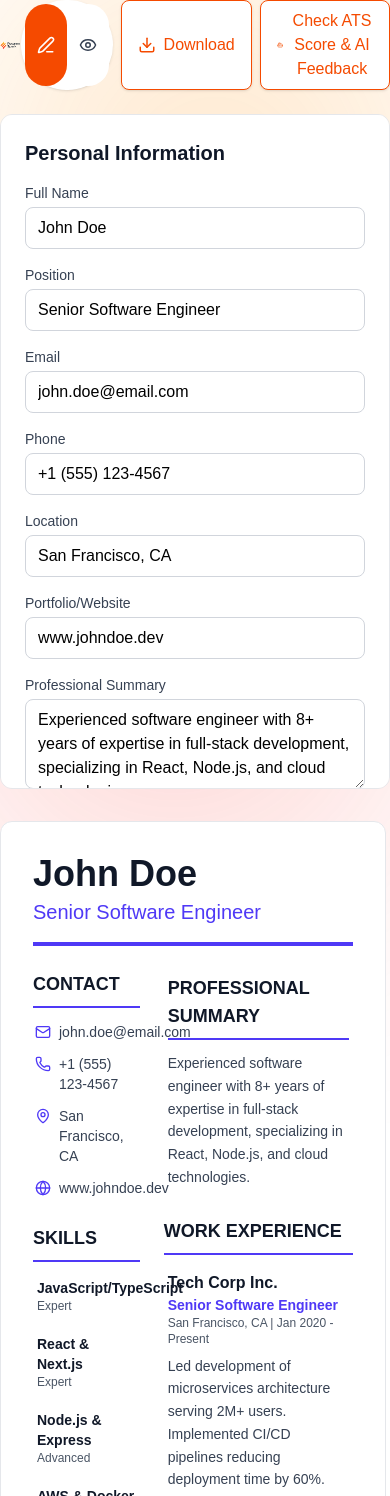
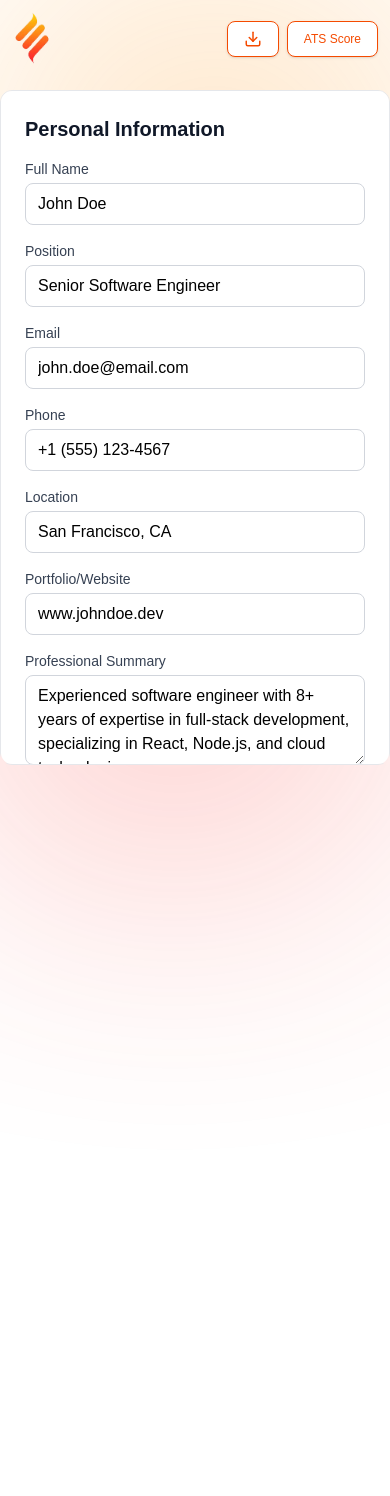
Before and after one commit to MdShalimSadman/resume-spark, a Next.js app: page /resume-editor in a window 390 px wide. After the commit the page ends 844 px from the top, so only its background shows below. Built offline with nearby package versions, Linux system fonts and the light colour scheme; what @react-pdf/renderer would draw is missing.

Commit message:
feat(responsive): responsiveness handled for resume editor

```diff
--- a/app/ats-report/page.tsx
+++ b/app/ats-report/page.tsx
@@ -1,91 +1,11 @@
-"use client";
-
-import { useAtomValue } from "jotai";
-import { atsReportAtom, atsLoadingAtom } from "@/atoms/atsAtom";
-import Image from "next/image";
-import AnimatedScoreCircle from "@/components/icons/AnimatedScoreCircle";
-import ReportSection from "@/components/ats-report/ReportSection";
-import Link from "next/link";
+import AtsReportIndex from '@/components/ats-report';
 
 const Page = () => {
-  const report = useAtomValue(atsReportAtom);
-  const isLoading = useAtomValue(atsLoadingAtom);
-
-  if (isLoading) {
-    return (
-      <div className="text-center p-20 text-xl font-medium">
-        Analyzing your resume... This may take a moment.
-      </div>
-    );
-  }
-
-  if (!report) {
-    return (
-      <div className="text-center p-20 text-xl font-medium text-gray-600">
-        No ATS Report found. Please go back and run the analysis.
-      </div>
-    );
-  }
-
-  const safeScore = Number(report.atsScore) || 0;
-
   return (
-    <div className="p-8">
-      <div className="max-w-6xl mx-auto p-10">
-        <div className="flex items-center justify-center w-full">
-         <Link href={"/"}>
-          <Image
-            src="/images/logo-black.png"
-            width={150}
-            height={150}
-            priority
-            alt="logo"
-            className="mb-6"
-          />
-          </Link>
-        </div>
-        <h1 className="text-4xl font-extrabold text-center mb-8 text-[#ea580c]">
-          ATS Compatibility Report with AI Feedback
-        </h1>
-
-        <div className="text-center mb-10 p-6 bg-orange-50 rounded-xl">
-          <AnimatedScoreCircle score={safeScore} />
-          <p className="text-xl mt-4 font-medium text-gray-700 max-w-2xl mx-auto">
-            &quot;{report.summary}&quot;
-          </p>
-        </div>
-
-        <hr className="my-8 border-orange-200" />
-
-        <div className="grid grid-cols-1 md:grid-cols-2 gap-8">
-          <ReportSection
-            title="Strengths"
-            items={report.strengths || []}
-            icon="✅"
-            color="border-green-500 bg-green-50"
-          />
-          <ReportSection
-            title="Issues & Risks"
-            items={report.issues || []}
-            icon="🚨"
-            color="border-red-500 bg-red-50"
-          />
-          <ReportSection
-            title="Actionable Fixes"
-            items={report.fixSuggestions || []}
-            icon="🛠️"
-            color="border-blue-500 bg-blue-50"
-          />
-          <ReportSection
-            title="Keyword Optimization"
-            items={report.keywordOptimization || []}
-            icon="🔑"
-            color="border-orange-500 bg-orange-50"
-          />
-        </div>
-      </div>
+    <div>
+      <AtsReportIndex/>
     </div>
-  );
-};
+  )
+}
 
 export default Page;
--- /dev/null
+++ b/components/ats-report/index.tsx
@@ -0,0 +1,104 @@
+"use client";
+
+import { useAtomValue } from "jotai";
+import { atsReportAtom, atsLoadingAtom } from "@/atoms/atsAtom";
+import Image from "next/image";
+import AnimatedScoreCircle from "@/components/icons/AnimatedScoreCircle";
+import ReportSection from "@/components/ats-report/sections/ReportSection";
+import Link from "next/link";
+
+const AtsReportIndex = () => {
+  const report = useAtomValue(atsReportAtom);
+  const isLoading = useAtomValue(atsLoadingAtom);
+
+  if (isLoading) {
+    return (
+      <div className="text-center p-20 text-xl font-medium">
+        Analyzing your resume... This may take a moment.
+      </div>
+    );
+  }
+
+  if (!report) {
+    return (
+      <div className="text-center p-20 text-xl font-medium text-gray-600">
+        No ATS Report found. Please go back and run the analysis.
+      </div>
+    );
+  }
+
+  const safeScore = Number(report.atsScore) || 0;
+
+  const sections = [
+    {
+      title: "Strengths",
+      items: report.strengths || [],
+      icon: "✅",
+      color: "border-green-500 bg-green-50",
+    },
+    {
+      title: "Issues & Risks",
+      items: report.issues || [],
+      icon: "🚨",
+      color: "border-red-500 bg-red-50",
+    },
+    {
+      title: "Actionable Fixes",
+      items: report.fixSuggestions || [],
+      icon: "🛠️",
+      color: "border-blue-500 bg-blue-50",
+    },
+    {
+      title: "Keyword Optimization",
+      items: report.keywordOptimization || [],
+      icon: "🔑",
+      color: "border-orange-500 bg-orange-50",
+    },
+  ];
+
+  return (
+    <div className="p-8">
+      <div className="max-w-6xl mx-auto p-10">
+        <div className="flex items-center justify-center w-full">
+          <Link href={"/"}>
+            <Image
+              src="/images/logo-black.png"
+              width={150}
+              height={150}
+              priority
+              alt="logo"
+              className="mb-6"
+            />
+          </Link>
+        </div>
+
+        <h1 className="text-4xl font-extrabold text-center mb-8 text-[#ea580c]">
+          ATS Compatibility Report with AI Feedback
+        </h1>
+
+        <div className="text-center mb-10 p-6 bg-orange-50 rounded-xl">
+          <AnimatedScoreCircle score={safeScore} />
+          <p className="text-xl mt-4 font-medium text-gray-700 max-w-2xl mx-auto">
+            &quot;{report.summary}&quot;
+          </p>
+        </div>
+
+        <hr className="my-8 border-orange-200" />
+
+        <div className="grid grid-cols-1 md:grid-cols-2 gap-8">
+          {sections.map((section, index) => (
+            <ReportSection
+              key={index}
+              title={section.title}
+              items={section.items}
+              icon={section.icon}
+              color={section.color}
+            />
+          ))}
+        </div>
+      </div>
+    </div>
+  );
+};
+
+export default AtsReportIndex;
--- a/components/resume-editor/index.tsx
+++ b/components/resume-editor/index.tsx
@@ -621,7 +621,7 @@ const ResumeEditorIndex = () => {
   };
 
   return (
-    <div className="md:p-8">
+    <div className="md:p-8 pb-0! md:pb-2!">
       <div className="max-w-7xl mx-auto">
         <ResumeHeader
           handleCheckATS={handleCheckATS}
--- a/components/resume-editor/sections/EditorPanel.tsx
+++ b/components/resume-editor/sections/EditorPanel.tsx
@@ -230,7 +230,7 @@ export const EditorPanel: React.FC<IEditorPanelProps> = ({
                 }
                 className="w-full px-3 py-2 border border-gray-300 rounded-lg  text-sm"
               />
-              <div className="flex gap-2">
+              <div className="flex flex-col md:flex-row gap-2">
                 <input
                   type="text"
                   placeholder="Start Date"
@@ -339,7 +339,7 @@ export const EditorPanel: React.FC<IEditorPanelProps> = ({
                 }
                 className="w-full px-3 py-2 border border-gray-300 rounded-lg  text-sm"
               />
-              <div className="flex gap-2">
+              <div className="flex flex-col md:flex-row gap-2">
                 <input
                   type="text"
                   placeholder="Start Year"
@@ -401,7 +401,7 @@ export const EditorPanel: React.FC<IEditorPanelProps> = ({
           <div
             key={skill.id}
             ref={getOrCreateRef(skill.id, skillRefs)}
-            className="mb-3 p-3 border border-gray-200 rounded-lg flex gap-3 items-center"
+            className="mb-3 p-3 border border-gray-200 rounded-lg flex flex-col md:flex-row gap-3 md:items-center"
           >
             <input
               type="text"
--- a/components/resume-editor/sections/PreviewPanel.tsx
+++ b/components/resume-editor/sections/PreviewPanel.tsx
@@ -16,11 +16,11 @@ export const PreviewPanel: React.FC<PreviewPanelProps> = ({
 }) => {
   return (
     <div className={viewMode === "preview" ? "lg:col-span-2 mx-auto" : "max-h-[80vh] overflow-auto"}>
-      <div className="space-y-4 pr-1 overflow-auto">
+      <div className="hidden lg:block space-y-4 pr-1 overflow-auto">
         {pageContents.map((page, pageIndex) => (
           <div
             key={pageIndex}
-            className="bg-white border border-gray-200  rounded-xl  p-8 max-w-2xl "
+            className="bg-white border border-gray-200  rounded-xl  p-8 max-w-2xl! "
             style={{ height: pageHeight, overflow: "hidden" }}
           >
             {page.map((content: PageRow, idx: number) => (
--- a/components/resume-editor/sections/ResumeHeader.tsx
+++ b/components/resume-editor/sections/ResumeHeader.tsx
@@ -21,7 +21,7 @@ const ResumeHeader: FC<IResumeHeaderProps> = ({
   isAtsLoading,
 }) => {
   return (
-    <div className="mb-6 flex justify-between items-center">
+    <div className="md:mb-6 mb-3 flex justify-between items-center p-3 md:p-0">
       <Link href={"/"}>
         <Image
           src="/images/logo-black.png"
@@ -29,10 +29,19 @@ const ResumeHeader: FC<IResumeHeaderProps> = ({
           height={150}
           priority
           alt="logo"
+          className="hidden md:block"
+        />
+        <Image
+          src="/images/mobile-logo.png"
+          width={40}
+          height={40}
+          priority
+          alt="logo"
+          className="md:hidden"
         />
       </Link>
       <div className="flex gap-2">
-        <div className="bg-white shadow-sm rounded-full p-1 flex">
+        <div className="hidden bg-white shadow-sm rounded-full p-1 lg:flex">
           <button
             onClick={() => setViewMode("edit")}
             className={`px-3 py-2 cursor-pointer rounded-full flex items-center gap-2 transition ${
@@ -56,19 +65,26 @@ const ResumeHeader: FC<IResumeHeaderProps> = ({
         </div>
         <button
           onClick={handleDownloadPDF}
-          className="px-4 shadow-sm py-2 rounded-lg flex items-center gap-2 transition bg-white text-orange-600 border border-orange-600  hover:text-white hover:bg-orange-600 disabled:bg-orange-300 disabled:border-orange-300 disabled:text-white transition-all duration-200 cursor-pointer"
+          className="px-4 shadow-sm py-2 rounded-lg flex items-center gap-2 transition bg-white text-orange-600 border border-orange-600  hover:text-white hover:bg-orange-600 disabled:bg-orange-300 disabled:border-orange-300 disabled:text-white duration-200 cursor-pointer"
           disabled={isDownloading}
         >
           <Download size={18} />
-          {isDownloading ? "Generating..." : "Download "}
+          <p className="hidden lg:block">
+            {isDownloading ? "Generating..." : "Download "}
+          </p>
         </button>
         <button
           onClick={handleCheckATS}
           disabled={isAtsLoading}
-          className="px-4 py-2 shadow-sm rounded-lg flex items-center gap-2 transition bg-white text-orange-600 border border-orange-600  hover:text-white hover:bg-orange-600 disabled:bg-orange-300 disabled:border-orange-300 disabled:text-white transition-all duration-200 cursor-pointer"
+          className="px-4 py-2 shadow-sm rounded-lg flex items-center gap-2 transition bg-white text-orange-600 border border-orange-600  hover:text-white hover:bg-orange-600 disabled:bg-orange-300 disabled:border-orange-300 disabled:text-white duration-200 cursor-pointer"
         >
-          <Bot size={18} />
-          {isAtsLoading ? "AI is Analyzing.." : "Check ATS Score & AI Feedback"}
+          <Bot size={18} className="hidden lg:block" />
+          <p className="hidden lg:block">
+            {isAtsLoading
+              ? "AI is Analyzing.."
+              : "Check ATS Score & AI Feedback"}
+          </p>
+          <p className="text-xs lg:hidden">ATS Score</p>
         </button>
       </div>
     </div>
```
Also changed, not shown: components/ats-report/sections/ReportSection.tsx (renamed from components/ats-report/ReportSection.tsx), public/images/mobile-logo.png (added).
